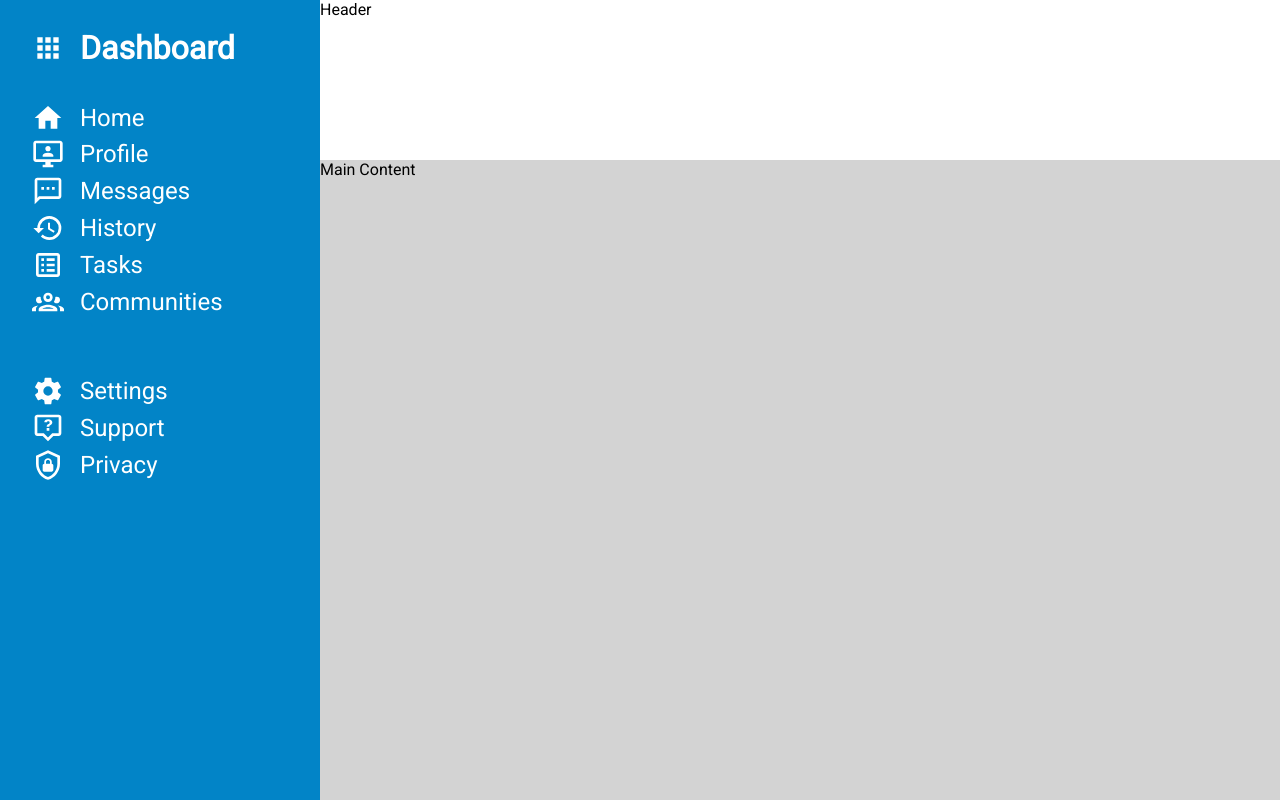
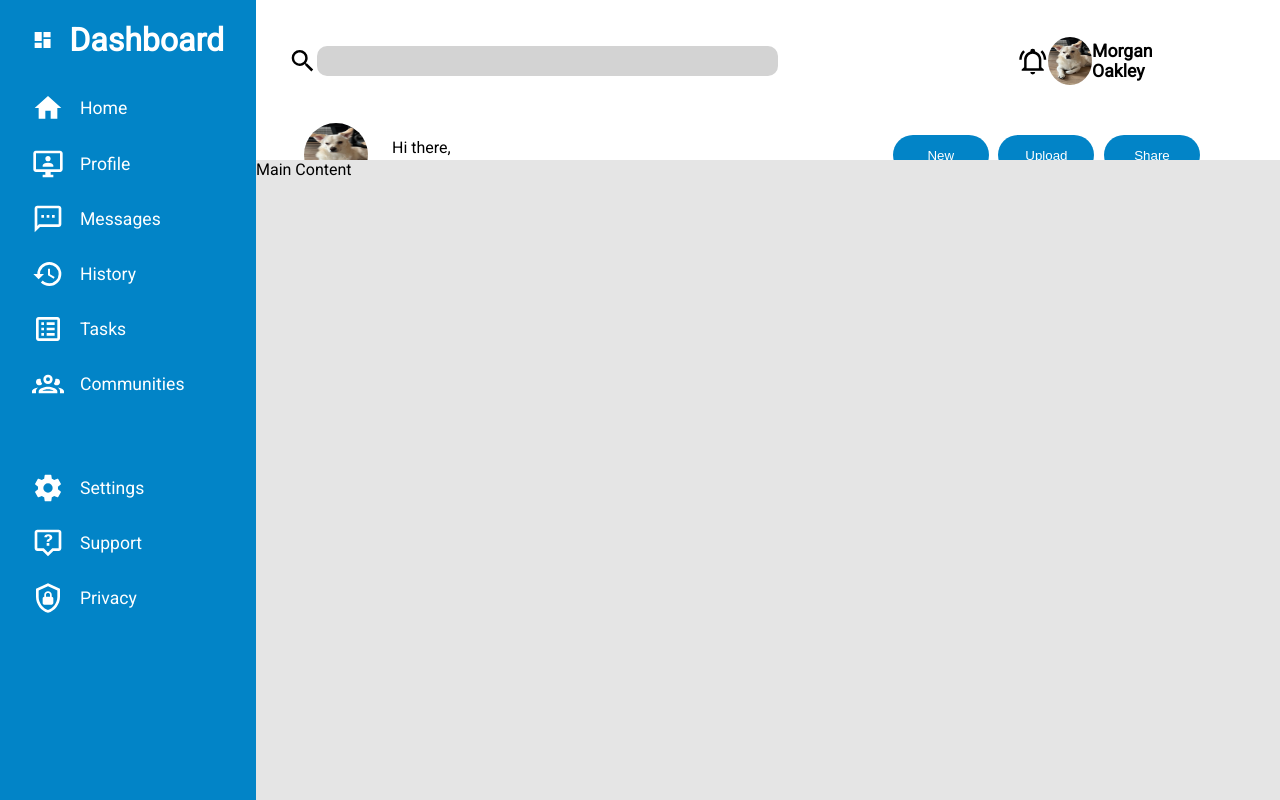
Before and after one commit to taylorericson/admin-dashboard, a plain HTML site: page index.html in a window 1280 px wide. Drawn offline with Linux system fonts and the light colour scheme.

Commit message:
Style header and add profile picture

```diff
--- a/index.html
+++ b/index.html
@@ -10,13 +10,37 @@
 </head>
 <body>
     <div class="grid-container">
-        <div class="header">Header
-
+        <div class="header">
+            <div class="navbar">
+                <svg style="width:2rem;height:2rem" viewBox="0 0 24 24">
+                    <path d="M9.5,3A6.5,6.5 0 0,1 16,9.5C16,11.11 15.41,12.59 14.44,13.73L14.71,14H15.5L20.5,19L19,20.5L14,15.5V14.71L13.73,14.44C12.59,15.41 11.11,16 9.5,16A6.5,6.5 0 0,1 3,9.5A6.5,6.5 0 0,1 9.5,3M9.5,5C7,5 5,7 5,9.5C5,12 7,14 9.5,14C12,14 14,12 14,9.5C14,7 12,5 9.5,5Z" />
+                </svg>
+                <input type="text" class="search-bar">
+                <svg style="width:2rem;height:2rem" viewBox="0 0 24 24">
+                    <path d="M10,21H14A2,2 0 0,1 12,23A2,2 0 0,1 10,21M21,19V20H3V19L5,17V11C5,7.9 7.03,5.17 10,4.29C10,4.19 10,4.1 10,4A2,2 0 0,1 12,2A2,2 0 0,1 14,4C14,4.1 14,4.19 14,4.29C16.97,5.17 19,7.9 19,11V17L21,19M17,11A5,5 0 0,0 12,6A5,5 0 0,0 7,11V18H17V11M19.75,3.19L18.33,4.61C20.04,6.3 21,8.6 21,11H23C23,8.07 21.84,5.25 19.75,3.19M1,11H3C3,8.6 3.96,6.3 5.67,4.61L4.25,3.19C2.16,5.25 1,8.07 1,11Z" />
+                </svg>
+                <img src="dog.jpg" alt="profile-picture" style="width:3rem;height:3rem;border-radius: 50%">
+                <h6>Morgan Oakley</h6>
+            </div>
+            <div class="account">
+                <div class="account-left">
+                    <img src="dog.jpg" alt="profile-picture" style="width:4rem;height:4rem;border-radius: 50%;">
+                    <div class="welcome">
+                        <p>Hi there,</p>
+                        <h3>Morgan Oakley (@morgan)</h3>
+                    </div>
+                </div>
+                <div class="account-right">
+                    <button>New</button>
+                    <button>Upload</button>
+                    <button>Share</button>
+                </div>
+            </div>
         </div>
         <div class="sidebar">
             <div class="dashboard-header">
                 <svg style="width:2rem;height:2rem" viewBox="0 0 24 24">
-                    <path d="M16,20H20V16H16M16,14H20V10H16M10,8H14V4H10M16,8H20V4H16M10,14H14V10H10M4,14H8V10H4M4,20H8V16H4M10,20H14V16H10M4,8H8V4H4V8Z" />
+                    <path d="M13,3V9H21V3M13,21H21V11H13M3,21H11V15H3M3,13H11V3H3V13Z" />
                 </svg>
                 <h1>Dashboard</h1>
             </div>
@@ -78,7 +102,6 @@
                     <p>Privacy</p>
                 </div>
             </div>
-
         </div>
         <div class="main-content">Main Content
 
--- a/style.css
+++ b/style.css
@@ -2,10 +2,6 @@ body {
     margin: 0px;
     padding: 0px;
     font-family: "Roboto", sans-serif;
-}
-
-p {
-    margin: 0px;
 }
 
 svg {
@@ -16,16 +12,83 @@ svg {
     display: grid;
     width: 100vw;
     height: 100vh;
-    grid-template-columns: 25% 75%;
-    grid-template-rows: 1fr 4fr;
+    grid-template-columns: 20% 80%;
+    grid-template-rows: 20% 80%;
 }
 
 /* HEADER */
 
 .header {
+    display: flex;
+    flex-direction: column;
     background-color: #fff;
     grid-template-columns: 1fr;
     grid-template-rows: 1fr 2fr;
+}
+
+.navbar {
+    display: flex;
+    align-items: center;
+    justify-content: space-around;
+    margin-left: 2rem;
+}
+
+.navbar h6 {
+    font-size: 1.1rem;
+    font-weight: 800;
+    margin-right: 5rem;
+}
+
+.search-bar {
+    width: 50%;
+    height: 1.7rem;
+    background-color: lightgray;
+    border-style: none;
+    border-radius: 10px;
+    margin-right: 15rem;
+}
+
+.account {
+    display: flex;
+    justify-content: space-between;
+    align-items: center;
+}
+
+.account img {
+    margin-right: 1.5rem;
+    margin-left: 3rem;
+}
+
+.welcome h3{
+    margin: 0;
+    font-size: 1.5rem;
+    font-weight: 800;
+}
+
+.welcome p {
+    margin-bottom: .2rem;
+}
+
+.account-left {
+    display: flex;
+    justify-content: center;
+    align-items: center;
+}
+
+.account-right {
+    display: flex;
+    justify-content: space-between;
+    width: 30%;
+    margin-right: 5rem;
+}
+
+.account button {
+    background-color: #0284c7;
+    color: #fff;
+    border-style: none;
+    border-radius: 20px;
+    width: 6rem;
+    height: 2.5rem;
 }
 
 /* SIDEBAR */
@@ -42,7 +105,7 @@ svg {
     display: flex;
     align-items: center;
     justify-content: flex-start;
-    margin: .5rem 2rem;
+    margin: 0rem 2rem;
     gap: 1rem;
 }
 
@@ -50,8 +113,8 @@ svg {
     display: flex;
     align-items: center;
     justify-content: flex-start;
-    margin: .3rem 2rem;
-    font-size: 1.5rem;
+    margin: 0rem 2rem;
+    font-size: 1.1rem;
     gap: 1rem;
 }
 
@@ -62,5 +125,5 @@ svg {
 /* MAIN CONTENT */
 
 .main-content {
-    background-color: lightgray;
+    background-color: #e5e5e5;
 }
```
Also changed, not shown: dog.jpg (added).
